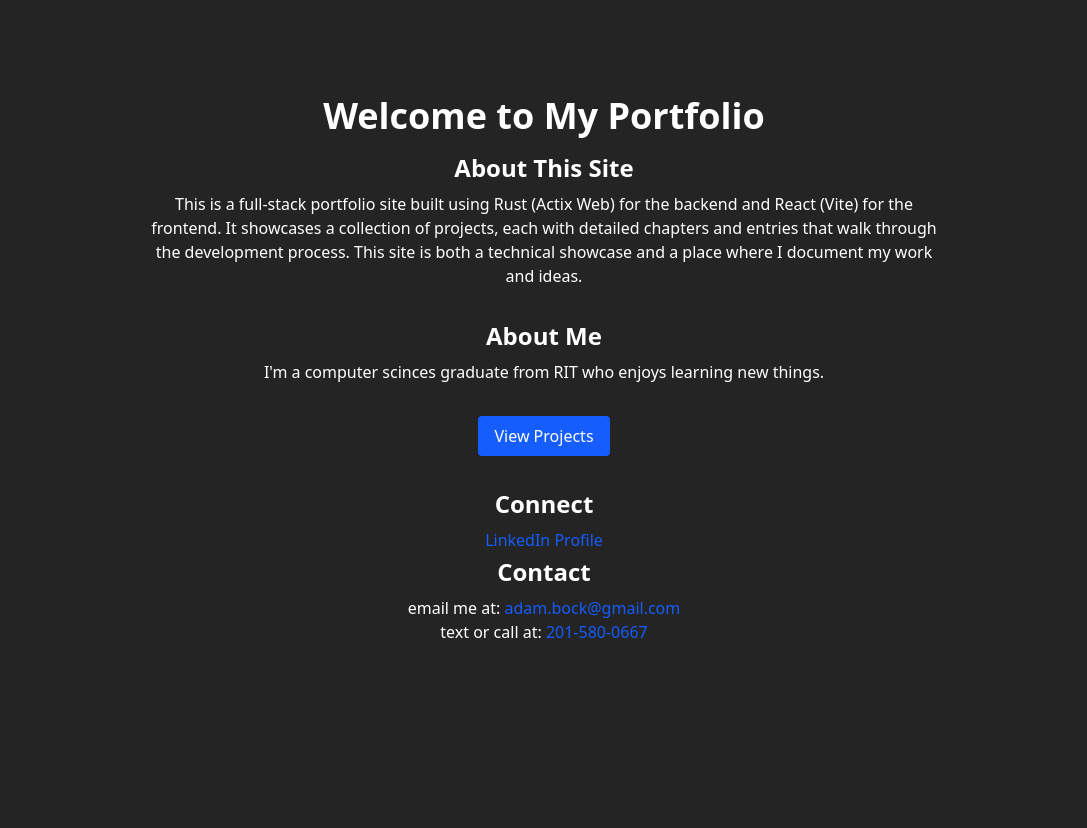
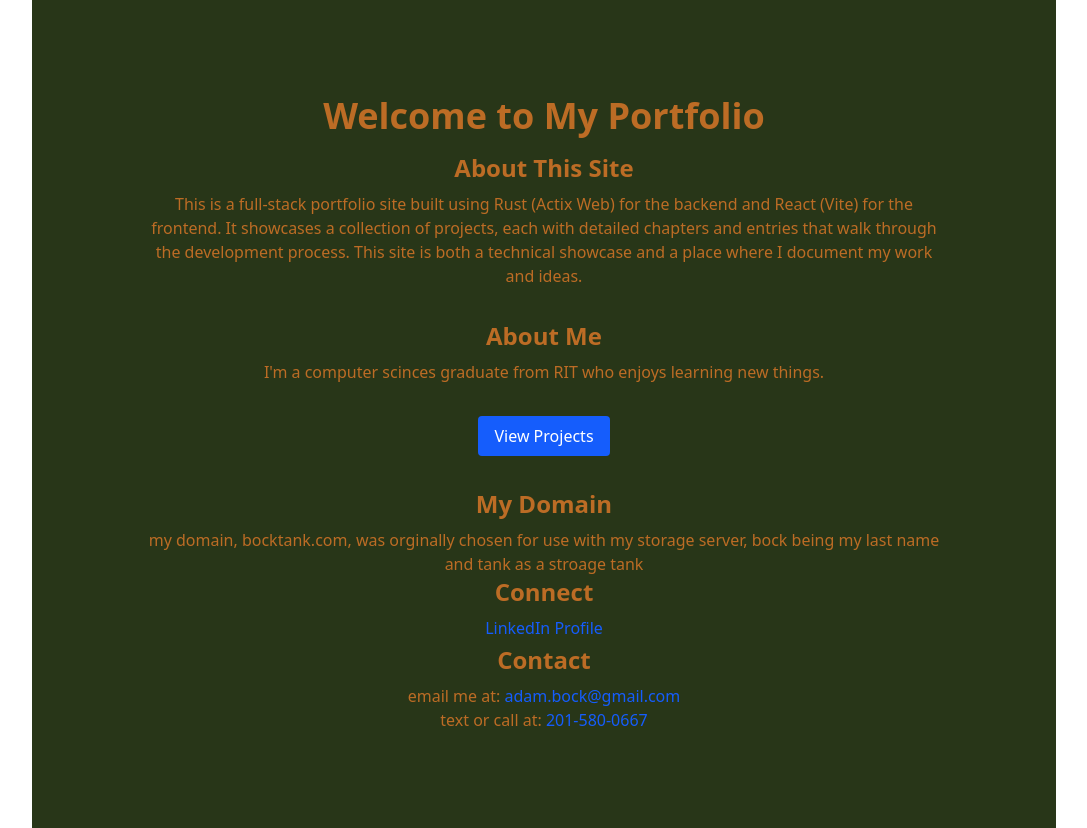
Before and after one commit to adambworks/portfolio-site, a React (Vite) app in the folder portfolio_front/: page / in a window 1280 px wide. Shown: the whole page, without its empty margins (96-1183 px from the left). Before the commit the page ends 800 px from the top, so only its background shows below. Built offline with nearby package versions, Linux system fonts and the light colour scheme; no server answers.

Commit message:
styling chages

```diff
--- a/portfolio_front/src/index.css
+++ b/portfolio_front/src/index.css
@@ -1,4 +1,12 @@
 @import "tailwindcss";
+
+
+@theme {
+  --color-colora: oklch(0.3118 0.0529 129.56);
+  --color-colorb:  oklch(0.6094 0.1302 57.35);
+  --color-colorc: oklch(0.9814 0.0342 99.83)
+
+}
 
 :root {
 
@@ -8,8 +16,8 @@
   line-height: 1.5;
   font-weight: 400;
 
-  color: rgba(255, 255, 255, 0.87);
-  background-color: #242424;
+  /*color: oklch(100% 0.00011 271.152 / 0.87);
+  /*background-color: #242424;*/
   font-synthesis: none;
   text-rendering: optimizeLegibility;
   -webkit-font-smoothing: antialiased;
--- a/portfolio_front/src/main.tsx
+++ b/portfolio_front/src/main.tsx
@@ -7,7 +7,7 @@ import ChapterPage from "./pages/ChapterPage.tsx";
 import HomePage from "./pages/HomePage.tsx";
 
 createRoot(document.getElementById("root")!).render(
-	<div className="mx-auto max-w-screen-lg px-4 text-center">
+	<div className="text-colorb bg-colora mx-auto max-w-screen-lg px-4 text-center">
 		<BrowserRouter>
 			<Routes>
 				<Route path="/" element={<HomePage />} />
--- a/portfolio_front/src/pages/HomePage.tsx
+++ b/portfolio_front/src/pages/HomePage.tsx
@@ -2,7 +2,7 @@ import { Link } from "react-router";
 
 export default function HomePage() {
 	return (
-		<div className="mx-auto max-w-fit p-24 text-white">
+		<div className="mx-auto max-w-fit p-24 ">
 			<h1 className="mb-4 text-4xl font-bold">Welcome to My Portfolio</h1>
 
 			<section className="mb-8">
@@ -33,6 +33,18 @@ export default function HomePage() {
 				</Link>
 			</section>
 
+      <section>
+      <h2 className="mb-2 text-2xl font-semibold">My Domain</h2>
+      my domain, bocktank.com, was orginally chosen for
+      use with my storage server, bock being my last name and tank as a stroage tank
+
+
+      </section>
+
+
+
+
+
 			<section className="mb-1">
 				<h2 className="mb-2 text-2xl font-semibold">Connect</h2>
 				<a
--- a/portfolio_front/src/pages/ProjectsPage.tsx
+++ b/portfolio_front/src/pages/ProjectsPage.tsx
@@ -19,7 +19,7 @@ export default function ProjectsPage() {
 					<Link
 						key={project.slug}
 						to={`/projects/${project.slug}`}
-						className="block rounded-lg border border-gray-200 bg-white p-4 shadow transition hover:shadow-md"
+						className="block rounded-lg border-b-8 border-t-8 bg-colorc p-4 shadow transition hover:shadow-md"
 					>
 						{project.image !== null && project.image != "" && (
 							<img
```
Also changed, not shown: 1 other file (tests, documents, lock files or other folders).
